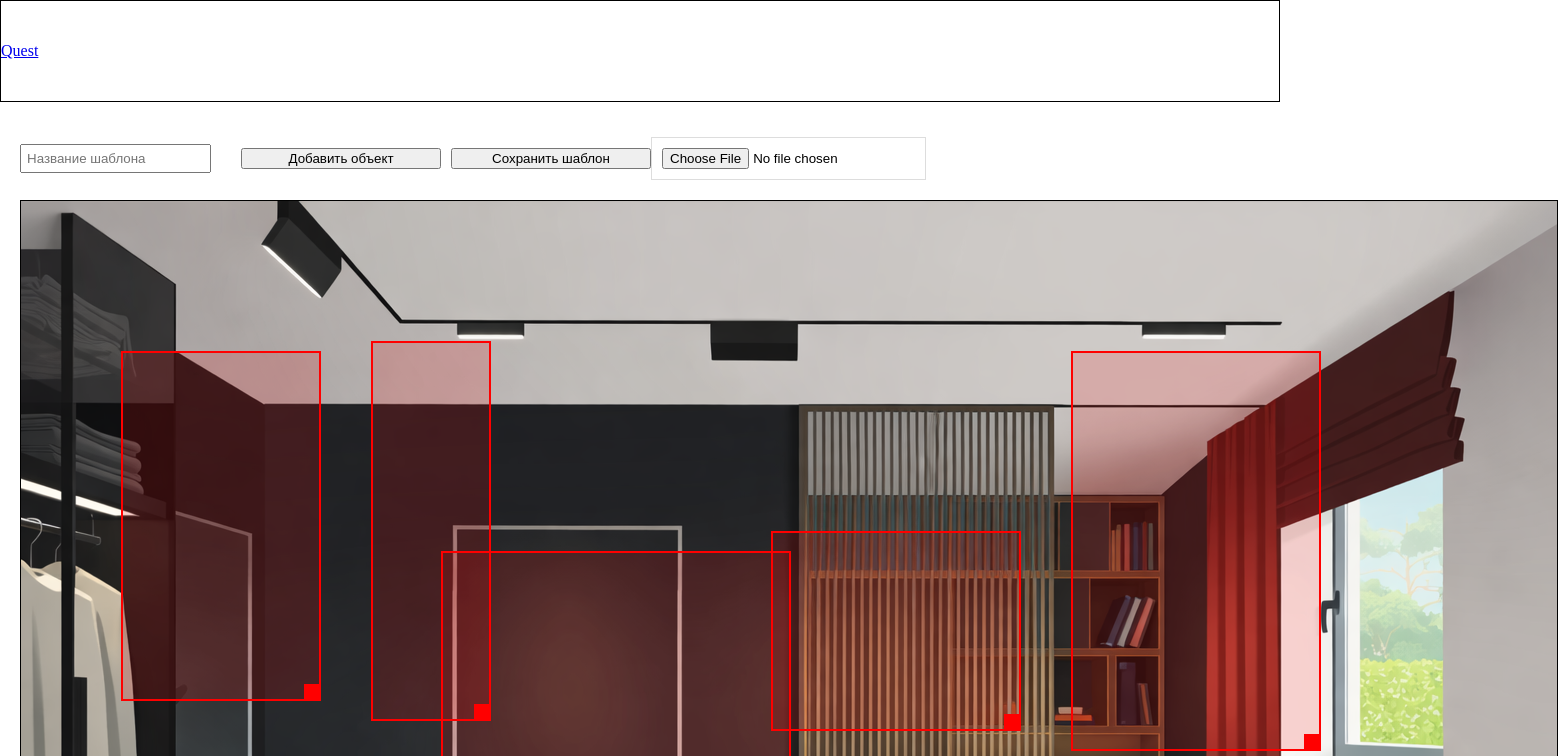
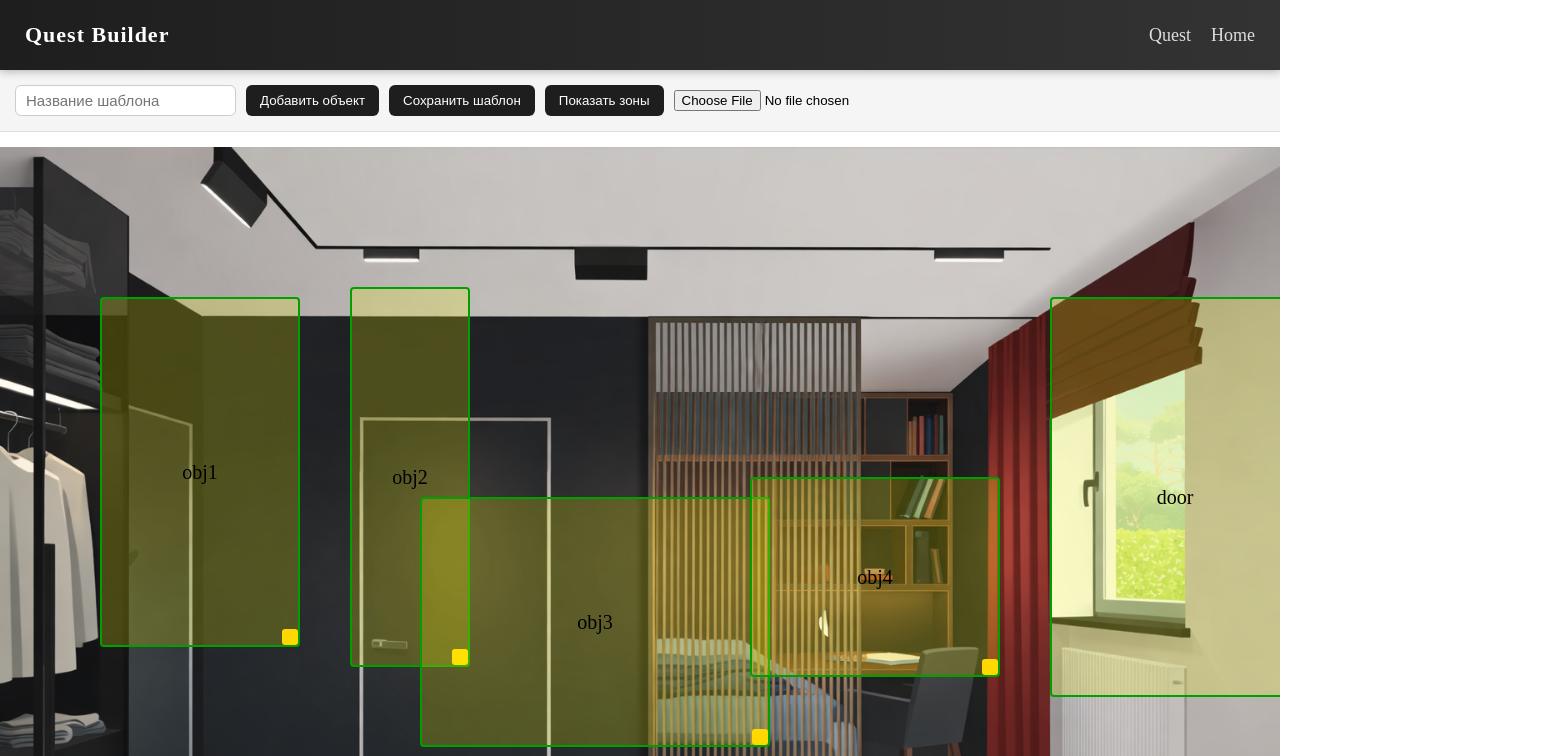
Before and after one commit to Pampers432/QuestFrontend, a Next.js app: page / in a window 1280 px wide. Shown: the top 756 px of the page, 1558 px wide, since content can reach past the window. Built offline with nearby package versions, Linux system fonts and the light colour scheme.

Commit message:
Add styles for home page and to navigation bar

```diff
--- /dev/null
+++ b/Entities/QuestionPosition.tsx
@@ -0,0 +1,7 @@
+export interface QuestionPosition {
+  name: string;
+  x: number;
+  y: number;
+  w: number;
+  h: number;
+}
--- /dev/null
+++ b/Entities/RoomTemplate.tsx
@@ -0,0 +1,8 @@
+import { QuestionPosition } from "./QuestionPosition";
+
+export interface RoomTemplate{
+    id?: string | null;
+    name: string;
+    sceneData: QuestionPosition[];
+    previewImage: File | null;
+}
--- a/app/Quest/page.tsx
+++ b/app/Quest/page.tsx
@@ -1,5 +1,5 @@
 export default function Home() {
     return(
-        <div>Hello</div>
+        <div></div>
     )
 }
--- a/app/globals.css
+++ b/app/globals.css
@@ -29,20 +29,69 @@ body {
   margin: 0px;
 }
 
-.place{
-  margin-top: 20px;
-  border: black solid 1px;
-  width: 200px;
-  height: 200px;
+/* Панель управления */
+.editor-panel {
+  display: flex;
+  align-items: center;
+  gap: 10px;
+  padding: 15px;
+  background: #f5f5f5;
+  border-bottom: 1px solid #ddd;
+  margin-bottom: 15px;
 }
 
-.b1{
-  margin-top: 20px;
-  margin-left: 20px;
-  width: 200px;
+/* Поле ввода */
+.editor-input {
+  padding: 6px 10px;
+  border: 1px solid #ccc;
+  border-radius: 6px;
+  font-size: 15px;
 }
 
-.im{
-  margin-top: 20px;
-  width: 100%;
+/* Кнопки */
+.editor-btn {
+  padding: 8px 14px;
+  background: #1e1e1e;
+  color: white;
+  border: none;
+  border-radius: 6px;
+  cursor: pointer;
+  transition: 0.2s;
 }
+
+.editor-btn:hover {
+  background: #333;
+}
+
+/* Контейнер изображения */
+.editor-canvas {
+  position: relative;
+  display: inline-block;
+  overflow: hidden;
+}
+
+/* Зоны */
+.editor-zone {
+  position: absolute;
+  border: 2px solid #00a000;
+  background-color: rgba(255, 255, 0, 0.2);
+  box-sizing: border-box;
+  user-select: none;
+  cursor: grab;
+  font-size: 20px;
+  text-align: center;
+  align-content: center;
+  border-radius: 4px;
+}
+
+/* Угол для изменения размера */
+.editor-resize {
+  position: absolute;
+  right: 0;
+  bottom: 0;
+  width: 16px;
+  height: 16px;
+  background: #ffd800;
+  cursor: nwse-resize;
+  border-radius: 3px;
+}
--- a/app/layout.tsx
+++ b/app/layout.tsx
@@ -13,21 +13,17 @@ const geistMono = Geist_Mono({
 });
 
 export const metadata: Metadata = {
-  title: "Create Next App",
-  description: "Generated by create next app",
+  title: "QuestFrontend",
+  // description: "Generated by create next app",
 };
 
-export default function RootLayout({
-  children,
-}: Readonly<{
-  children: React.ReactNode;
-}>) {
+import Navbar from "@/components/Navbar";
+
+export default function RootLayout({ children }: { children: React.ReactNode }) {
   return (
     <html lang="en">
-      <body
-        className={`${geistSans.variable} ${geistMono.variable} antialiased`}
-      >
-        <div style={{border: "1px solid black", height: 100, alignContent: "center"}}><a style={{ justifySelf: "center"}} href="/Quest">Quest</a></div>
+      <body className={`${geistSans.variable} ${geistMono.variable} antialiased`}>
+        <Navbar />
         {children}
       </body>
     </html>
--- a/app/page.tsx
+++ b/app/page.tsx
@@ -1,11 +1,13 @@
 "use client";
 
 import { useState, useRef } from "react";
+import { QuestionPosition } from "@/Entities/QuestionPosition";
+import { RoomTemplate } from "@/Entities/RoomTemplate";
 
 export default function Home() {
   const containerRef = useRef<HTMLDivElement>(null);
 
-  const [zones, setZones] = useState([
+  const [zones, setZones] = useState<QuestionPosition[]>([
     { name: "obj1", x: 100, y: 150, w: 200, h: 350 },
     { name: "obj2", x: 350, y: 140, w: 120, h: 380 },
     { name: "obj3", x: 420, y: 350, w: 350, h: 250 },
@@ -13,34 +15,28 @@ export default function Home() {
     { name: "door", x: 1050, y: 150, w: 250, h: 400 }
   ]);
 
+  const [templateName, setTemplateName] = useState("");
   const [selectedFile, setSelectedFile] = useState<File | null>(null);
-  const [previewUrl, setPreviewUrl] = useState<string>("/room.png");
-  const [templateName, setTemplateName] = useState<string>("");
+  const [previewUrl, setPreviewUrl] = useState("/room.png");
 
-  // =========================
-  // Загрузка файла
-  // =========================
+  const [dragging, setDragging] = useState<number | null>(null);
+  const [resizing, setResizing] = useState<number | null>(null);
+
+  const [offset, setOffset] = useState({ x: 0, y: 0 });
+  const [startSize, setStartSize] = useState({ w: 0, h: 0 });
+  const [startMouse, setStartMouse] = useState({ x: 0, y: 0 });
+
   const handleFileChange = (e: React.ChangeEvent<HTMLInputElement>) => {
-    if (e.target.files && e.target.files[0]) {
+    if (e.target.files?.[0]) {
       const file = e.target.files[0];
       setSelectedFile(file);
       setPreviewUrl(URL.createObjectURL(file));
     }
   };
 
-  // =========================
-  // Сохранение шаблона
-  // =========================
   const saveTemplate = async () => {
-    if (!selectedFile) {
-      alert("Выберите изображение");
-      return;
-    }
-
-    if (!templateName.trim()) {
-      alert("Введите название шаблона");
-      return;
-    }
+    if (!selectedFile) return alert("Выберите изображение");
+    if (!templateName.trim()) return alert("Введите название шаблона");
 
     const formData = new FormData();
     formData.append("Name", templateName);
@@ -53,29 +49,20 @@ export default function Home() {
         body: formData
       });
 
-      if (!res.ok) {
-        const errorText = await res.text();
-        throw new Error(errorText);
-      }
+      if (!res.ok) throw new Error(await res.text());
 
-      const data = await res.json();
-      console.log("Успешно:", data);
       alert("Шаблон успешно сохранён!");
     } catch (err) {
-      console.error("Ошибка:", err);
+      console.error(err);
       alert("Ошибка при сохранении шаблона");
     }
   };
 
-  // =========================
-  // Drag & Resize
-  // =========================
-  const [dragging, setDragging] = useState<number | null>(null);
-  const [resizing, setResizing] = useState<number | null>(null);
-
-  const [offset, setOffset] = useState({ x: 0, y: 0 });
-  const [startSize, setStartSize] = useState({ w: 0, h: 0 });
-  const [startMouse, setStartMouse] = useState({ x: 0, y: 0 });
+  const printZones = () => {
+    console.clear();
+    console.log("=== Текущие зоны ===");
+    console.log(JSON.stringify(zones, null, 2));
+  };
 
   const handleMouseDown = (index: number, e: React.MouseEvent) => {
     setDragging(index);
@@ -86,6 +73,7 @@ export default function Home() {
   const handleResizeMouseDown = (index: number, e: React.MouseEvent) => {
     e.stopPropagation();
     setResizing(index);
+
     const zone = zones[index];
     setStartSize({ w: zone.w, h: zone.h });
     setStartMouse({ x: e.clientX, y: e.clientY });
@@ -102,10 +90,13 @@ export default function Home() {
     if (resizing !== null) {
       const newZones = [...zones];
       const zone = newZones[resizing];
+
       const dx = e.clientX - startMouse.x;
       const dy = e.clientY - startMouse.y;
+
       zone.w = Math.max(20, startSize.w + dx);
       zone.h = Math.max(20, startSize.h + dy);
+
       setZones(newZones);
     }
   };
@@ -117,97 +108,63 @@ export default function Home() {
 
   const addNewZone = () => {
     const newIndex = zones.length + 1;
-    const newZone = {
-      name: `obj${newIndex}`,
-      x: 100,
-      y: 100,
-      w: 150,
-      h: 150
-    };
-    setZones([...zones, newZone]);
+    setZones([
+      ...zones,
+      { name: `obj${newIndex}`, x: 100, y: 100, w: 150, h: 150 }
+    ]);
   };
 
   return (
-    <div style={{ padding: "20px" }}>
-      <div style={{ marginBottom: "20px" }}>
-
+    <div>
+      <div className="editor-panel">
         <input
           type="text"
           placeholder="Название шаблона"
           value={templateName}
           onChange={(e) => setTemplateName(e.target.value)}
-          style={{ marginRight: "10px", padding: "5px" }}
+          className="editor-input"
         />
 
-        <button className="b1" onClick={addNewZone}>
+        <button className="editor-btn" onClick={addNewZone}>
           Добавить объект
         </button>
 
-        <button
-          className="b1"
-          onClick={saveTemplate}
-          style={{ marginLeft: 10 }}
-        >
+        <button className="editor-btn" onClick={saveTemplate}>
           Сохранить шаблон
         </button>
 
-        <div
-          style={{
-            marginTop: "15px",
-            border: "1px solid #ddd",
-            padding: "10px",
-            display: "inline-block"
-          }}
-        >
-          <input type="file" onChange={handleFileChange} accept="image/*" />
-        </div>
+        <button className="editor-btn" onClick={printZones}>
+          Показать зоны
+        </button>
+
+        <input type="file" accept="image/*" onChange={handleFileChange} />
       </div>
 
       <div
         ref={containerRef}
-        style={{
-          position: "relative",
-          display: "inline-block",
-          border: "1px solid #000"
-        }}
+        className="editor-canvas"
         onMouseMove={handleMouseMove}
         onMouseUp={handleMouseUp}
       >
-        <img
-          src={previewUrl}
-          alt=""
-          draggable={false}
-          style={{ display: "block" }}
-        />
+        <img src={previewUrl} draggable={false} style={{ width: "100%" }} />
 
         {zones.map((zone, index) => (
           <div
             key={index}
+            className="editor-zone"
             onMouseDown={(e) => handleMouseDown(index, e)}
             style={{
-              position: "absolute",
               left: zone.x,
               top: zone.y,
               width: zone.w,
-              height: zone.h,
-              border: "2px solid red",
-              backgroundColor: "rgba(255,0,0,0.15)",
-              cursor: dragging === index ? "grabbing" : "grab",
-              boxSizing: "border-box",
-              userSelect: "none"
+              height: zone.h
             }}
           >
+            {zone.name}
+
             <div
+              className="editor-resize"
               onMouseDown={(e) => handleResizeMouseDown(index, e)}
-              style={{
-                position: "absolute",
-                right: 0,
-                bottom: 0,
-                width: 15,
-                height: 15,
-                background: "red",
-                cursor: "nwse-resize"
-              }}
             />
           </div>
         ))}
--- /dev/null
+++ b/components/Navbar.module.css
@@ -0,0 +1,34 @@
+.nav {
+  height: 70px;
+  background: linear-gradient(90deg, #1e1e1e, #333);
+  color: white;
+  display: flex;
+  align-items: center;
+  justify-content: space-between;
+  padding: 0 25px;
+  box-shadow: 0 2px 8px rgba(0,0,0,0.25);
+  position: sticky;
+}
+
+.logo {
+  font-size: 22px;
+  font-weight: 600;
+  letter-spacing: 1px;
+}
+
+.links {
+  display: flex;
+  gap: 20px;
+}
+
+.link {
+  color: #ddd;
+  text-decoration: none;
+  font-size: 18px;
+  transition: 0.2s ease;
+}
+
+.link:hover {
+  color: white;
+  text-shadow: 0 0 5px rgba(255,255,255,0.6);
+}
--- /dev/null
+++ b/components/Navbar.tsx
@@ -0,0 +1,22 @@
+"use client";
+
+import Link from "next/link";
+import styles from "./Navbar.module.css";
+
+export default function Navbar() {
+  return (
+    <nav className={styles.nav}>
+      <div className={styles.logo}>Quest Builder</div>
+
+      <div className={styles.links}>
+        <Link href="/Quest" className={styles.link}>
+          Quest
+        </Link>
+
+        <Link href="/" className={styles.link}>
+          Home
+        </Link>
+      </div>
+    </nav>
+  );
+}
```
